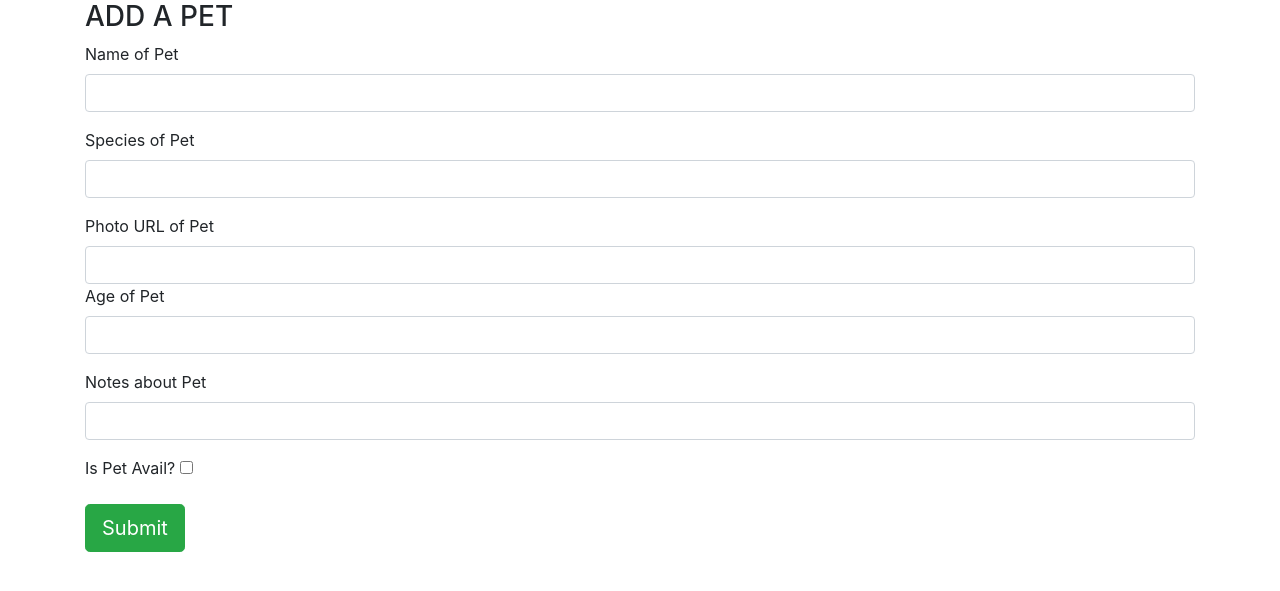
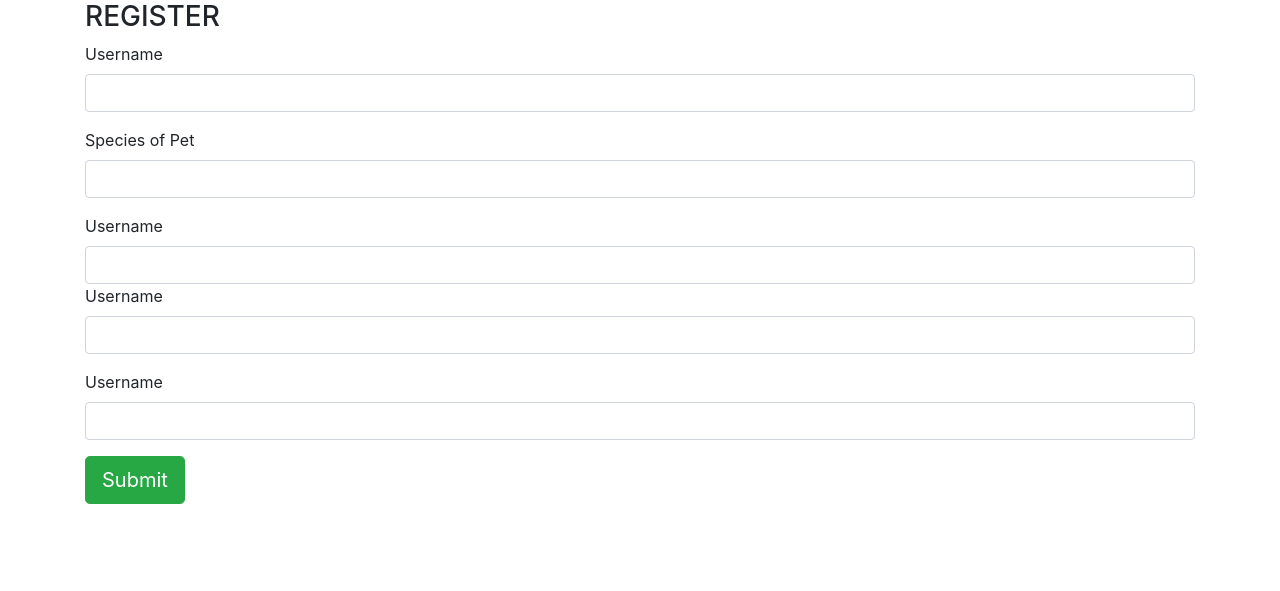
Before and after one commit to LouisGaravaglia/Flask-Feedback, a Flask app: page /register in a window 1280 px wide. Shown: the part 56-647 px from the top of the page. Run offline with Flask 2, Linux system fonts and the light colour scheme; some libraries are stand-ins or nearby versions.

Commit message:
form is now for registering a user

```diff
--- a/app.py
+++ b/app.py
@@ -1,6 +1,6 @@
 from flask import Flask, render_template, flash, redirect, render_template, request, jsonify
 from flask_debugtoolbar import DebugToolbarExtension
-from models import db, connect_db, Pet
+from models import db, connect_db, User
 from flask_cors import CORS
 from forms import AddUserForm
 
@@ -56,17 +56,16 @@ def register_user():
     form = AddUserForm()
 
     if form.validate_on_submit():
-        name = form.name.data
-        species = form.species.data
-        photo = form.photo.data
-        age = form.age.data
-        notes = form.notes.data
-        available = form.available.data
+        username = form.username.data
+        password = form.password.data
+        email = form.email.data
+        first_name = form.first_name.data
+        last_name = form.last_name.data
 
-        new_pet = Pet(name=name, species=species, photo=photo, age=age, notes=notes, available=available)
-        db.session.add(new_pet)
+        new_user = User(username=username, password=password, email=email, first_name=first_name, last_name=last_name)
+        db.session.add(new_user)
         db.session.commit()
-        flash(f"Added {name} the {species}", "success")
+        flash(f"{username} is now registered!", "success")
         return redirect("/register")
 
     else:
--- a/forms.py
+++ b/forms.py
@@ -1,15 +1,21 @@
 from flask_wtf import FlaskForm
 from wtforms import StringField, IntegerField, BooleanField
-from wtforms.validators import InputRequired, Optional, NumberRange, URL, AnyOf
+from wtforms.validators import InputRequired, Optional, NumberRange, URL, AnyOf, Length, Email
 
 
 
+    # username - a unique primary key that is no longer than 20 characters.
+    # password - a not-nullable column that is text
+    # email - a not-nullable column that is unique and no longer than 50 characters.
+    # first_name - a not-nullable column that is no longer than 30 characters.
+    # last_name - a not-nullable column that is no longer than 30 characters.
+
+
 class AddUserForm(FlaskForm):
-    """Form for adding pets."""
+    """Form for registering new users."""
 
-    name = StringField("Name of Pet")
-    species = StringField("Species of Pet")
-    photo = StringField("Photo URL of Pet", validators=[URL(require_tld=True, message=None), Optional()])
-    age = IntegerField("Age of Pet", validators=[NumberRange(min=0, max=30, message="The age must be between 0 and 30 years old.")])
-    notes = StringField("Notes about Pet")
-    available = BooleanField("Is Pet Avail?")
+    username = StringField("Username", validators=[Length(min=0, max=20, message="Username can't be more than 30 characters.")])
+    password = StringField("Species of Pet")
+    email = StringField("Username", validators=[Length(min=0, max=50, message="An email can't be more than 50 characters.")])
+    first_name = StringField("Username", validators=[Length(min=0, max=30, message="A first name can't be more than 30 characters.")])
+    last_name = StringField("Username", validators=[Length(min=0, max=30, message="A last name can't be more than 30 characters.")])
--- a/templates/register.html
+++ b/templates/register.html
@@ -1,54 +1,48 @@
-{% extends "base.html" %} {% block title %} ADD PET {% endblock %} {% block
+{% extends "base.html" %} {% block title %} REGISTER {% endblock %} {% block
 content %}
 
 <div class="container">
-  <h3 class="users_title">ADD A PET</h3>
+  <h3 class="users_title">REGISTER</h3>
 
   <form action="/add" id="pet-add-form" method="POST">
     {{ form.hidden_tag() }}
 
 
     <div class="form-group">
-      {{ form.name.label }}
-      {{ form.name(class_="form-control") }}
-      {% if form.name.errors %}
-        <small class="form-text text-danger">{{ form.name.errors }}</small>
+      {{ form.username.label }}
+      {{ form.username(class_="form-control") }}
+      {% if form.username.errors %}
+        <small class="form-text text-danger">{{ form.username.errors }}</small>
       {% endif %}
     </div>
 
 <div class="form-group">
-      {{ form.species.label }}
-      {{ form.species(class_="form-control") }}
-      {% if form.species.errors %}
-        <small class="form-text text-danger">{{ form.species.errors }}</small>
+      {{ form.password.label }}
+      {{ form.password(class_="form-control") }}
+      {% if form.password.errors %}
+        <small class="form-text text-danger">{{ form.password.errors }}</small>
       {% endif %}
 </div>
-      {{ form.photo.label }}
-      {{ form.photo(class_="form-control") }}
-      {% if form.photo.errors %}
-        <small class="form-text text-danger">{{ form.photo.errors }}</small>
+      {{ form.email.label }}
+      {{ form.email(class_="form-control") }}
+      {% if form.email.errors %}
+        <small class="form-text text-danger">{{ form.email.errors }}</small>
       {% endif %}
 <div class="form-group">
-      {{ form.age.label }}
-      {{ form.age(class_="form-control") }}
-      {% if form.age.errors %}
-        <small class="form-text text-danger">{{ form.age.errors }}</small>
+      {{ form.first_name.label }}
+      {{ form.first_name(class_="form-control") }}
+      {% if form.first_name.errors %}
+        <small class="form-text text-danger">{{ form.first_name.errors }}</small>
       {% endif %}
 </div>
 <div class="form-group">
-      {{ form.notes.label }}
-      {{ form.notes(class_="form-control") }}
-      {% if form.notes.errors %}
-        <small class="form-text text-danger">{{ form.notes.errors }}</small>
+      {{ form.last_name.label }}
+      {{ form.last_name(class_="form-control") }}
+      {% if form.last_name.errors %}
+        <small class="form-text text-danger">{{ form.last_name.errors }}</small>
       {% endif %}
       </div>
-<div class="form-group">
-      {{ form.available.label }}
-      {{ form.available(class_="form-check-label") }}
-      {% if form.available.errors %}
-        <small class="form-text text-danger">{{ form.available.errors }}</small>
-      {% endif %}
-     </div>
+
 
 
 
```
Also changed, not shown: models.py (+31 -36 lines).
